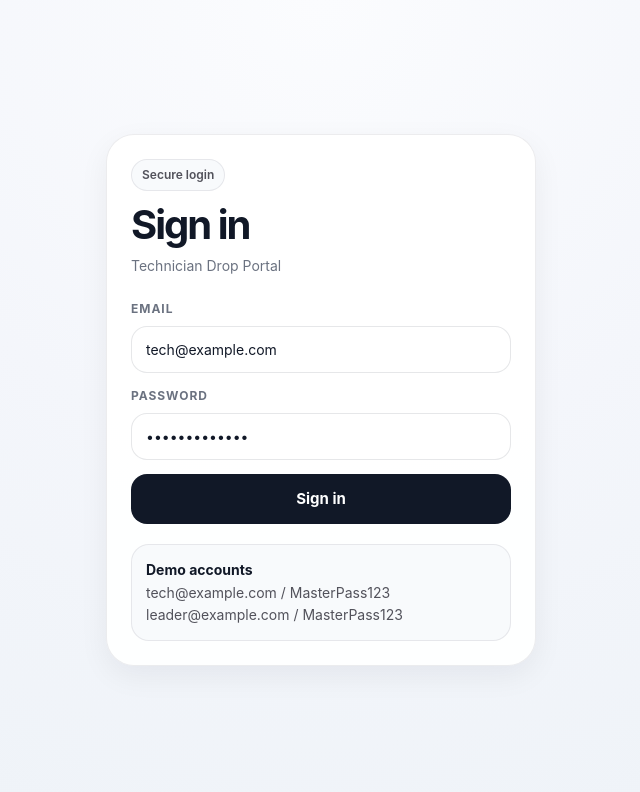
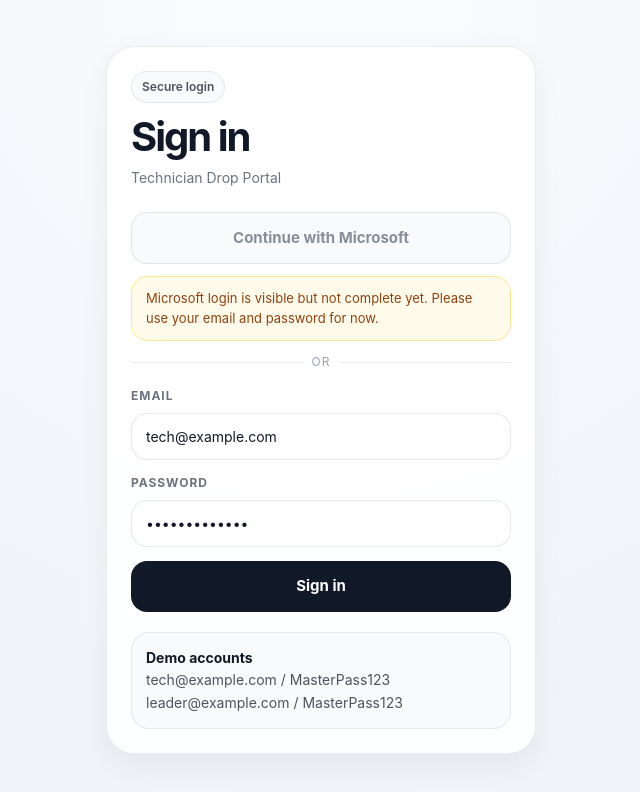
Before and after one commit to droidhackzor/technician-drop-portal, a Next.js app: page /login in a window 1280 px wide. Shown: the top 792 px of the page, without its empty margins (319-959 px from the left). Built offline with nearby package versions, Linux system fonts and the light colour scheme.

Commit message:
Show Microsoft login as incomplete

```diff
--- a/app/login/page.tsx
+++ b/app/login/page.tsx
@@ -7,8 +7,6 @@
   const router = useRouter();
   const searchParams = useSearchParams();
   const redirectTo = searchParams.get('redirect') || '/dashboard';
-  const microsoftConfigured =
-    process.env.NEXT_PUBLIC_MICROSOFT_LOGIN_ENABLED === 'true';
 
   const [email, setEmail] = useState('tech@example.com');
   const [password, setPassword] = useState('MasterPass123');
@@ -106,26 +104,41 @@
           Technician Drop Portal
         </p>
 
-        {microsoftConfigured ? (
         <div style={{ display: 'grid', gap: 12, marginBottom: 16 }}>
-            <a
-              href={`/api/auth/microsoft?redirect=${encodeURIComponent(redirectTo)}`}
+          <button
+            type="button"
+            disabled
+            title="Microsoft login is not fully configured yet"
             style={{
               width: '100%',
               borderRadius: 16,
               border: '1px solid rgba(15,23,42,0.12)',
-                background: '#fff',
-                color: '#111827',
+              background: '#f8fafc',
+              color: '#6b7280',
               fontSize: 15,
               fontWeight: 700,
               padding: '14px 16px',
               textAlign: 'center',
-                textDecoration: 'none',
               boxSizing: 'border-box',
+              cursor: 'not-allowed',
+              opacity: 0.8,
             }}
           >
             Continue with Microsoft
-            </a>
+          </button>
+          <div
+            style={{
+              borderRadius: 16,
+              border: '1px solid #fde68a',
+              background: '#fffbeb',
+              color: '#92400e',
+              padding: '12px 14px',
+              fontSize: 13,
+              lineHeight: 1.5,
+            }}
+          >
+            Microsoft login is visible but not complete yet. Please use your email and password for now.
+          </div>
           <div
             style={{
               display: 'flex',
@@ -142,7 +155,6 @@
             <div style={{ flex: 1, height: 1, background: 'rgba(15,23,42,0.08)' }} />
           </div>
         </div>
-        ) : null}
 
         <form onSubmit={handleSubmit} style={{ display: 'grid', gap: 14 }}>
           <div>
```
Also changed, not shown: lib/build-info.ts (+4 -4 lines). Lines whose indentation alone changed are shown as unchanged.
